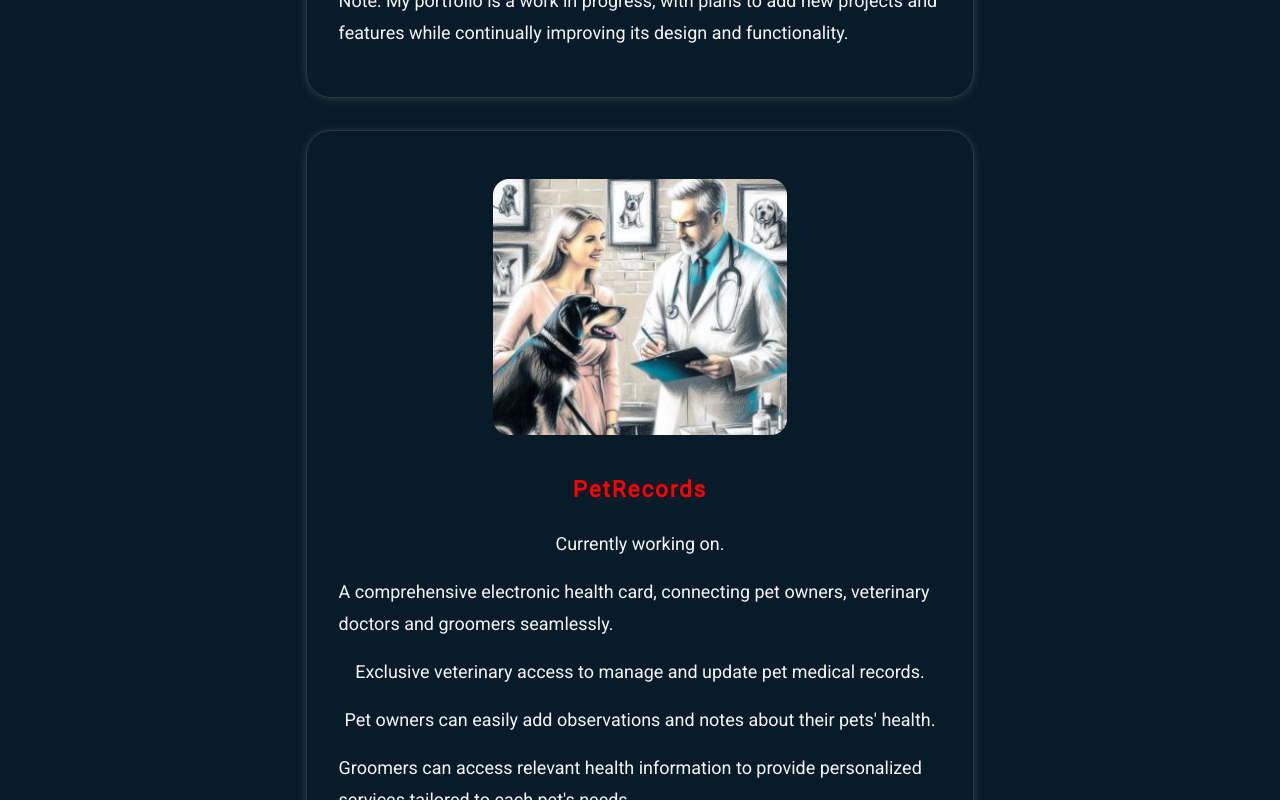
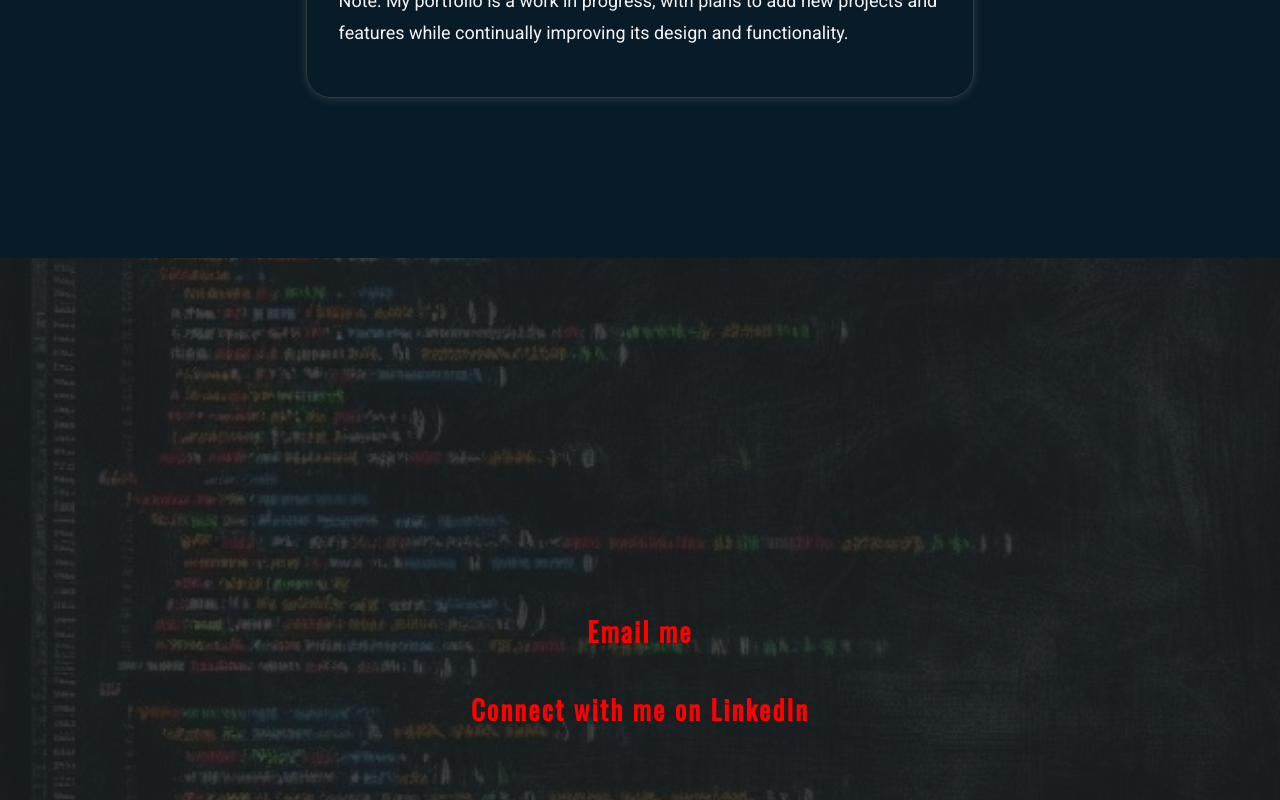
Before and after one commit to SabinaMB/portfolioSab, a React (Vite) app: page / in a window 1280 px wide. Shown: the part 6340-7140 px from the top of the page. Built offline with nearby package versions, Linux system fonts and the light colour scheme.

Commit message:
added visible to JSON

```diff
--- a/src/components/Projects/Projects.jsx
+++ b/src/components/Projects/Projects.jsx
@@ -1,30 +1,31 @@
-
-import React from 'react';
-import { motion } from 'framer-motion';
-import { useInView } from 'react-intersection-observer';
-import projects from '../../data/projects.json';
-import { ProjectsCard } from './ProjectsCard';
-import styles from './Projects.module.css';
-import { fadeInLeft, fadeInContainer } from '../../variants';
+import React from "react";
+import { motion } from "framer-motion";
+import { useInView } from "react-intersection-observer";
+import projects from "../../data/projects.json";
+import { ProjectsCard } from "./ProjectsCard";
+import styles from "./Projects.module.css";
+import { fadeInLeft, fadeInContainer } from "../../variants";
 
 export const Projects = () => {
   const { ref, inView } = useInView({
     threshold: 0.1,
     triggerOnce: true,
-    id: 'projects',
+    id: "projects",
   });
 
+  const visibleProjects = projects.filter((project) => project.visible);
+
   return (
-    <section className={styles.container} id='projects'>
+    <section className={styles.container} id="projects">
       <h2 className={styles.title}>Projects</h2>
       <motion.div
         className={styles.project}
         ref={ref}
         variants={fadeInContainer}
         initial="hidden"
-        animate={inView ? 'visible' : 'hidden'}
+        animate={inView ? "visible" : "hidden"}
       >
-        {projects.map((project, id) => (
+        {visibleProjects.map((project, id) => (
           <ProjectItem key={id} project={project} />
         ))}
       </motion.div>
@@ -32,20 +33,18 @@ export const Projects = () => {
   );
 };
 
-
 const ProjectItem = ({ project }) => {
   const { ref, inView } = useInView({
     triggerOnce: true,
     threshold: 0.2,
   });
 
-
   return (
     <motion.div
       ref={ref}
       variants={fadeInLeft}
       initial="hidden"
-      animate={inView ? 'visible' : 'hidden'}
+      animate={inView ? "visible" : "hidden"}
     >
       <ProjectsCard project={project} />
     </motion.div>
--- a/src/data/projects.json
+++ b/src/data/projects.json
@@ -6,7 +6,8 @@
       "A sleek and intuitive chatbot application designed with a minimalistic approach to ensure a seamless user experience.",
       "Leveraging the power of the OpenAI API, it delivers intelligent and responsive interactions, making it both functional and user-friendly."
     ],
-    "readMoreLink": "/chat-bot-details"
+    "readMoreLink": "/chat-bot-details",
+    "visible": true
   },
 
   {
@@ -17,7 +18,8 @@
       "It's a comprehensive solution aimed at improving restaurant operations' efficiency and enhancing the dining experience for customers.",
       "Whether you're a restaurant owner looking to streamline your services or a diner in search of a hassle-free meal, Scan & Serve caters to your needs."
     ],
-    "readMoreLink": "/scan-serve-details"
+    "readMoreLink": "/scan-serve-details",
+    "visible": true
   },
 
   {
@@ -27,7 +29,8 @@
       "Built with React, Lottie-web, Framer Motion, Vite.",
       "Note: My portfolio is a work in progress, with plans to add new projects and features while continually improving its design and functionality."
     ],
-    "readMoreLink": null
+    "readMoreLink": null,
+    "visible": true
   },
 
   {
@@ -42,6 +45,7 @@
       "Whether it's scheduling appointments, tracking vaccinations, managing grooming preferences or monitoring ongoing treatments, PetRecords simplifies pet care management for all involved.",
       "Anticipated technologies for development: React, Node.js, MongoDB or PostgreSQL and authentication mechanisms."
     ],
-    "readMoreLink": null
+    "readMoreLink": null,
+    "visible": false
   }
 ]
```
